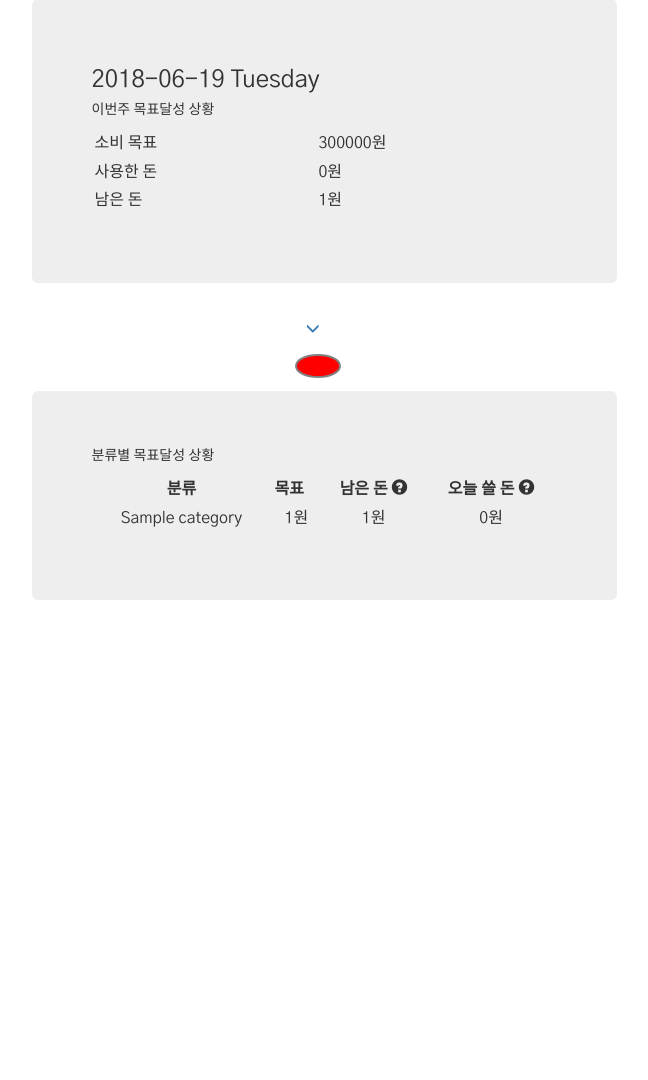
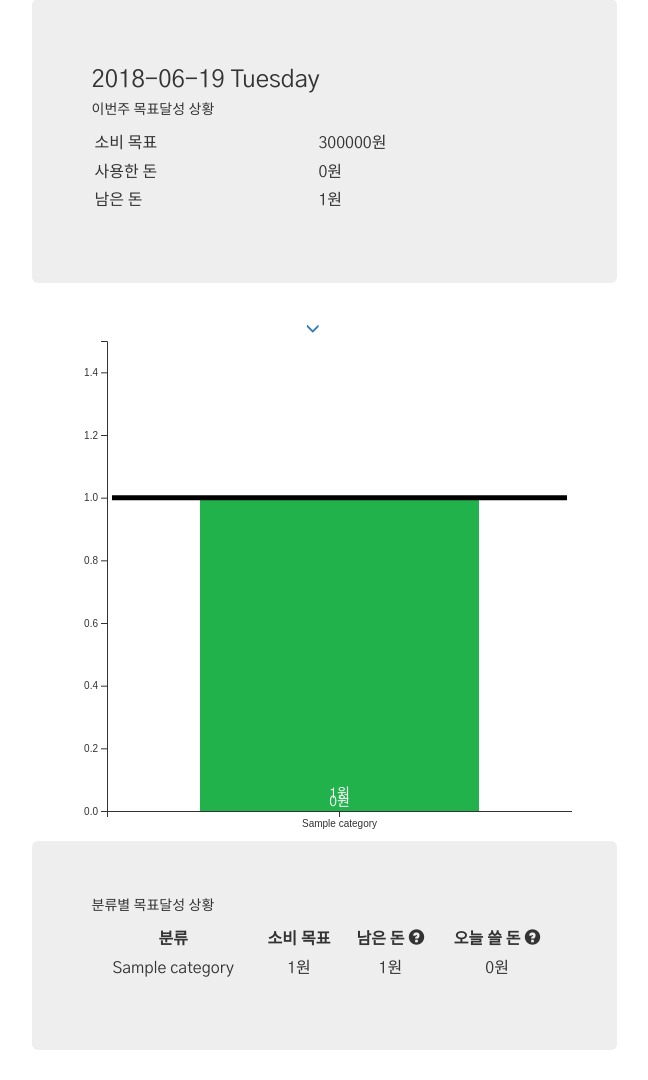
Before and after one commit to ox1230/capl, a Django app: page /main/ in a window 1280 px wide, after a click that opens the changed part. Shown: the part 73-1153 px from the top of the page, without its empty margins (316-964 px from the left). Before the commit the page ends 673 px from the top, so only its background shows below. Run offline with Django 3.2, Linux system fonts and the light colour scheme; tables that the repository leaves empty hold one stand-in row (values such as "Sample post"); some libraries are stand-ins or nearby versions.

Commit message:
visualizing 시작 - main에 그래프 추가

```diff
--- a/capl/settings.py
+++ b/capl/settings.py
@@ -23,7 +23,7 @@ BASE_DIR = os.path.dirname(os.path.dirname(os.path.abspath(__file__)))
 SECRET_KEY = 'k^l^#dciioyj(933%^w0(oe_qz_9-1@3xx#z849x!%%_@-&3x1'
 
 # SECURITY WARNING: don't run with debug turned on in production!
-DEBUG = False
+DEBUG = True
 
 ALLOWED_HOSTS = ['localhost', 'cashplanner.pythonanywhere.com',]
 
--- a/main/process.py
+++ b/main/process.py
@@ -3,6 +3,7 @@ from django.db.models.query import QuerySet
 from main.models import Category, History, HalbuHistory
 from django.utils import timezone
 from datetime import date, timedelta
+import json
 
 def db_reset():
 
@@ -50,6 +51,16 @@ class CategoryInfo:
 
     def __str__(self):
         return "category:{}, resid:{}, for_day:{}".format(self.category.name,self.resid,self.for_day)
+
+    def json(self):
+        """ json 형태로 값들을 출력한다"""
+        memberDict = {key:value for key, value in self.__dict__.items() if not key.startswith('__') and not callable(key)}
+
+        #카테고리는 제외한다.
+        del memberDict['category']
+        a = json.dumps(memberDict)
+        # print(a)
+        return a
 
     @classmethod
     def get_category_sum(cls, cate:Category, today = date.today()):
@@ -108,11 +119,11 @@ class Processing():
     @classmethod
     def get_informations_for_main(cls, today = date.today()):
         """main,  view의 home_page를 위한 정보를 얻는 최적화된 함수
-        @return: total_assigned, total_sum , list_of_category_info"""
+        @return: total_assigned, total_sum , list_of_category_info, category_json"""
         ret = {}
         ret['list_of_category_info'] = []
         categories = Category.objects.exclude(assigned = None)
-
+        for_json = {"category":[],'assigned':[],'resid':[],'sum':[]}
         # total_assigned 계산 포함시키기
         # total_sum 계산 category_residual포함
         total_assigned = 0
@@ -120,6 +131,10 @@ class Processing():
         for cate in categories:
             cate_info = CategoryInfo(cate)
             ret['list_of_category_info'].append(cate_info)
+            for_json["category"].append(cate.name)
+            for_json['assigned'].append(cate_info.assigned)
+            for_json['resid'].append(cate_info.resid)
+            for_json['sum'].append(cate_info.assigned - cate_info.resid)
 
             total_assigned += cate.assigned
             total_sum += cate.assigned - cate_info.resid
@@ -127,7 +142,8 @@ class Processing():
         ret["total_assigned"] = total_assigned
         ret["total_sum"] = total_sum
         ret["total_residual"] = total_assigned - total_sum
-
+        ret["category_json"] = str(json.dumps(for_json))
+        print(ret["category_json"])
         return ret
 
     # @classmethod
--- /dev/null
+++ b/main/static/css/visualize.css
@@ -0,0 +1,11 @@
+rect.resid-rect{
+    fill : #22b24c;
+}
+
+rect.resid-rect-danger{
+    fill : #f57a00;
+}
+
+rect.sum-rect{
+    fill : #264c73;
+}
--- /dev/null
+++ b/main/static/js/visualize_main.js
@@ -0,0 +1,171 @@
+$("#graph").on("shown.bs.collapse",function(){
+    setUp();
+    setUpForMain();
+});
+
+
+
+function setUp(){
+    $("#temp-text").remove();  // "추가중 글자를 지운다"
+    $("#graph-canvas").empty(); // 캔버스를 깨끗하게 한다.
+    // 캔버스를 세팅한다.
+    svg = d3.select("#graph-canvas");
+    W = $("#graph-canvas").width();
+    H = $("#graph-canvas").height();
+    margin = {top:0, left:30, right:0, bottom: 30};
+    bar_padding = 20;
+
+};
+
+function setUpForMain(){
+    //main을 위한 셋업
+
+    N = cate_infos['category'].length;
+    bar_width = 0;
+    //scale 만들기
+        // scale생성
+    xScale = d3.scaleBand()
+            .domain(d3.range(N))
+            .rangeRound([margin.left, W- margin.right]);
+
+    nameScale = d3.scaleBand()
+                .domain(cate_infos['category'])
+                .rangeRound([margin.left, W- margin.right]);
+
+    yScale = d3.scaleLinear()
+            .domain([0,d3.max(cate_infos['assigned']) * 1.5 ])
+            .range([H - margin.bottom ,margin.top]);
+
+    bar_width = xScale.bandwidth()*0.6;
+    //축만들기
+    xAxis = d3.axisBottom();
+    xAxis.scale(nameScale)
+        .ticks(5);    //구분자를 5개로 지정  --- 권유값, 실제로는 딱떨어지게 알아서 조정된다.
+
+    yAxis = d3.axisLeft();
+    yAxis.scale(yScale)
+        .ticks(5);    //구분자를 5개로 지정  --- 권유값, 실제로는 딱떨어지게 알아서 조정된다.
+
+    svg.append("g")
+        .attr("class", "axis")
+        .attr("transform", "translate(0," + (H -margin.bottom) + ")")
+        .call(xAxis);
+
+    svg.append("g")
+        .attr("class", "axis")
+        .attr("transform", "translate("+margin.left+",0)")
+        .call(yAxis);
+
+    // sum 그래프
+    //bar들 그리기
+    svg.selectAll(".sum-rect")
+        .data(cate_infos['sum'])
+        .enter()
+        .append("rect")
+        .attr("class", "sum-rect")
+        .attr("x", function(d,i){
+            return xScale(i)+ (xScale.bandwidth()-bar_width)/2;
+        })
+        .attr("y", function(d){
+            return yScale(d);
+        })
+        .attr("width", bar_width)
+        .attr("height", function(d){
+            return (H- margin.bottom - margin.top) - yScale(d);
+        })
+    ;
+
+
+
+    // resid 그래프
+    //그래프 만들기    ( resid<0이면 덮어써야한다.)
+    svg.selectAll(".resid-rect")
+        .data(cate_infos['resid'])
+        .enter()
+        .append("rect")
+        .attr("class", function(d){
+            if(d<0) return "resid-rect resid-rect-danger"
+            else return "resid-rect"
+        })
+        .attr("width", bar_width)
+        .attr("height", function(d,i){
+            if (d<0)   return  (H- margin.bottom - margin.top) - yScale(-d);
+            else return (H- margin.bottom - margin.top) - yScale(d);
+        })
+        .attr("x", function(d,i){
+            return xScale(i)+ (xScale.bandwidth()-bar_width)/2;
+        })
+        .attr("y", function(d,i){
+            if(d<0) return yScale(cate_infos['sum'][i]);    // sum과 시작위치가 같다.
+            else return yScale(cate_infos['sum'][i]) -((H- margin.bottom - margin.top) - yScale(d));   // sum시작위치 - 자신의 길이.
+        })
+
+    ;
+    // assgined표시
+    svg.selectAll("assigned-line")
+        .data(cate_infos['assigned'])
+        .enter()
+        .append("line")
+        .attr('stroke', 'black')
+        .attr('stroke-width', 5)
+        .attr("x1",function(d,i){
+            return xScale(i) + 5;
+        })
+        .attr("x2", function(d,i){
+            return xScale(i) + xScale.bandwidth() - 5;
+        })
+        .attr("y1",function(d){
+            return yScale(d);
+        })
+        .attr("y2",function(d){
+            return yScale(d);
+        })
+
+    ;
+
+    //라벨 붙이기
+    svg.selectAll("sum-text")
+        .data(cate_infos['sum'])
+        .enter()
+        .append('text')
+        .text(function(d){
+            return d + "원";
+        })
+        .attr("class",'sum-text')
+        .attr("x", function(d,i){
+            return xScale(i) + xScale.bandwidth()/2;
+        })
+        .attr("y", function(d){
+            return H-margin.bottom - 5;
+        })
+        .attr("text-anchor","middle")
+        .attr("fill", "white")
+    ;
+    svg.selectAll("resid-text")
+        .data(cate_infos['resid'])
+        .enter()
+        .append('text')
+        .text(function(d){
+            return d + "원";
+        })
+        .attr("class",'resid-text')
+        .attr("x", function(d,i){
+            return xScale(i) + xScale.bandwidth()/2;
+        })
+        .attr("y", function(d,i){
+            if(d<0) return yScale(cate_infos['assigned'][i]) -13;
+            else return yScale(cate_infos['sum'][i]) - 13;    // sum시작위치 - 자신의 길이.
+        })
+        .attr("text-anchor","middle")
+        .attr("fill", "white")
+    ;
+
+    // 범례 표시
+    legend = svg.append("g")
+    .attr("class","legend")
+    .attr("transform","translate(50,30)")
+    .style("font-size","12px")
+    .call(d3.legend)
+    ;
+
+}
--- a/main/templates/add_history.html
+++ b/main/templates/add_history.html
@@ -34,6 +34,8 @@
     </form>
 </div>
 {% endblock first_row_block%}
-
+{%block between_row %}
+추가중
+{%endblock between_row %}
 {%block second_row_block%}
 {%endblock second_row_block %}
--- a/main/templates/base.html
+++ b/main/templates/base.html
@@ -71,11 +71,13 @@
                     <div class= "col-xs-2 col-md-offset-5">
                         <a type="button" class="btn" data-toggle="collapse" data-target="#graph">
                             <span class= "glyphicon glyphicon-menu-down"></span></a>
-                        <div id="graph" class="collapse">
-                            <svg width = "50" height = "50">
-                                <ellipse cx = "25" cy = "25" rx = "22" ry = "11" fill = "red" stroke = "gray" stroke-width = "2"/>
-                            </svg>
-                        </div>
+                    </div>
+                    <div id="graph" class="collapse col-xs-12" >
+                        <svg id ="graph-canvas" class =  "col-xs-12" height = "500">
+                            <text id ="temp-text" x= "10" y= "30">추가중</text>
+                        </svg>
+                        {%block between_row %}
+                        {%endblock between_row %}
                     </div>
                 </div>
             </div>
--- a/main/templates/home.html
+++ b/main/templates/home.html
@@ -20,15 +20,37 @@
 </div>
 {%endblock first_row_block %}
 
+
+
+{%block between_row %}
+
+
+
+
+<script>
+    var cate_json = '{{category_json}}';
+    cate_json = cate_json.replace(/&quot;/gi, '"');
+
+    cate_infos = jQuery.parseJSON(cate_json);
+</script>
+
+<script src="https://d3js.org/d3.v5.min.js"></script>
+<script src = "/static/js/visualize_main.js"></script>
+<link rel = "stylesheet" href = "/static/css/visualize.css">
+{%endblock between_row %}
+
+
+
+
 {%block second_row_block%}
 <h5>분류별 목표달성 상황</h5>
 <table id = "detail_box" class = "text-center table table-borderless">
     <thead>
         <th class = "text-center">분류</th>
-        <th> 목표 </th>
+        <th class = "text-center"> 소비 목표 </th>
         <th class = "text-center">남은 돈 <span class="glyphicon glyphicon-question-sign" data-toggle="popover" data-placement="top"
             title="Cash Planner에서는 각 분류별로 소비 목표를 정합니다. '남은 돈'은 소비 목표에서 이번주에 쓴 돈을 빼고 남은 돈을 의미합니다."
-            data-content= "현재 각 분류별 목표는 10만원으로 설정되어 있습니다. 분류별 설정 기능은 추가 예정입니다."></span></th>
+            data-content= "분류별 설정 기능은 추가 예정입니다."></span></th>
 
         <th class = "text-center">오늘 쓸 돈 <span class="glyphicon glyphicon-question-sign" data-toggle="popover" data-placement="top"
             title="'오늘 쓸 돈'은 이번주 소비 목표를 달성하려면 하루에 얼마씩 써야 하는 지 표시합니다."></span></th>
--- a/main/templates/show_history.html
+++ b/main/templates/show_history.html
@@ -55,6 +55,11 @@
 </div>
 {% endblock first_row_block %}
 
+{%block between_row %}
+추가중
+{%endblock between_row %}
+
+
 {% block second_row_block%}
 <h3>그 전 내역</h3>
 <table id = "long_ago_history_box" class = "col-xs-12 table table-borderless">
--- a/main/views.py
+++ b/main/views.py
@@ -29,6 +29,7 @@ def home_page(request:HttpRequest):
         'total_sum': infos_of_main['total_sum'],
         'residual': infos_of_main['total_residual'],
         'list_of_category_info': infos_of_main['list_of_category_info'],
+        'category_json' : infos_of_main['category_json'],
     })
 
 def add_history(request:HttpRequest):
```
